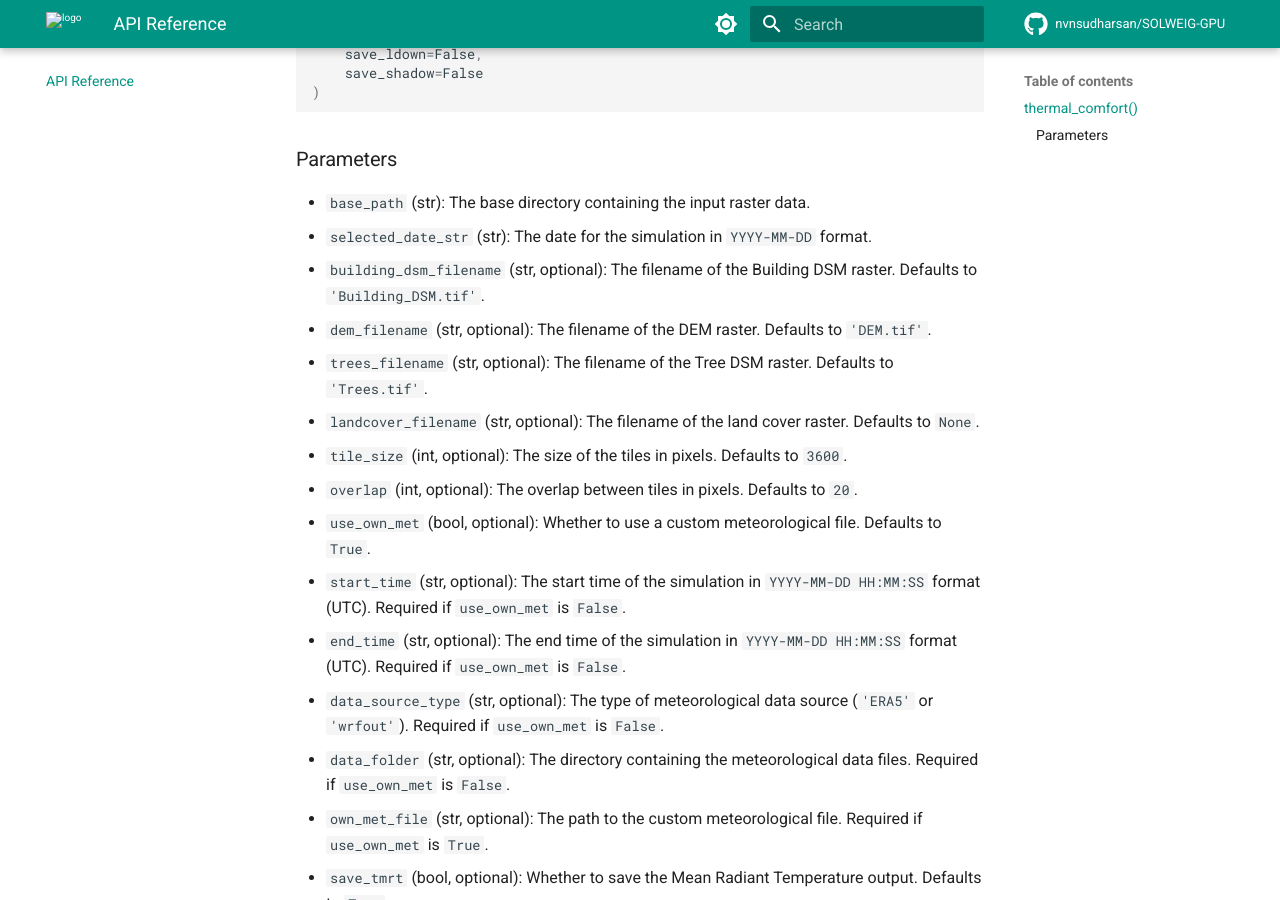
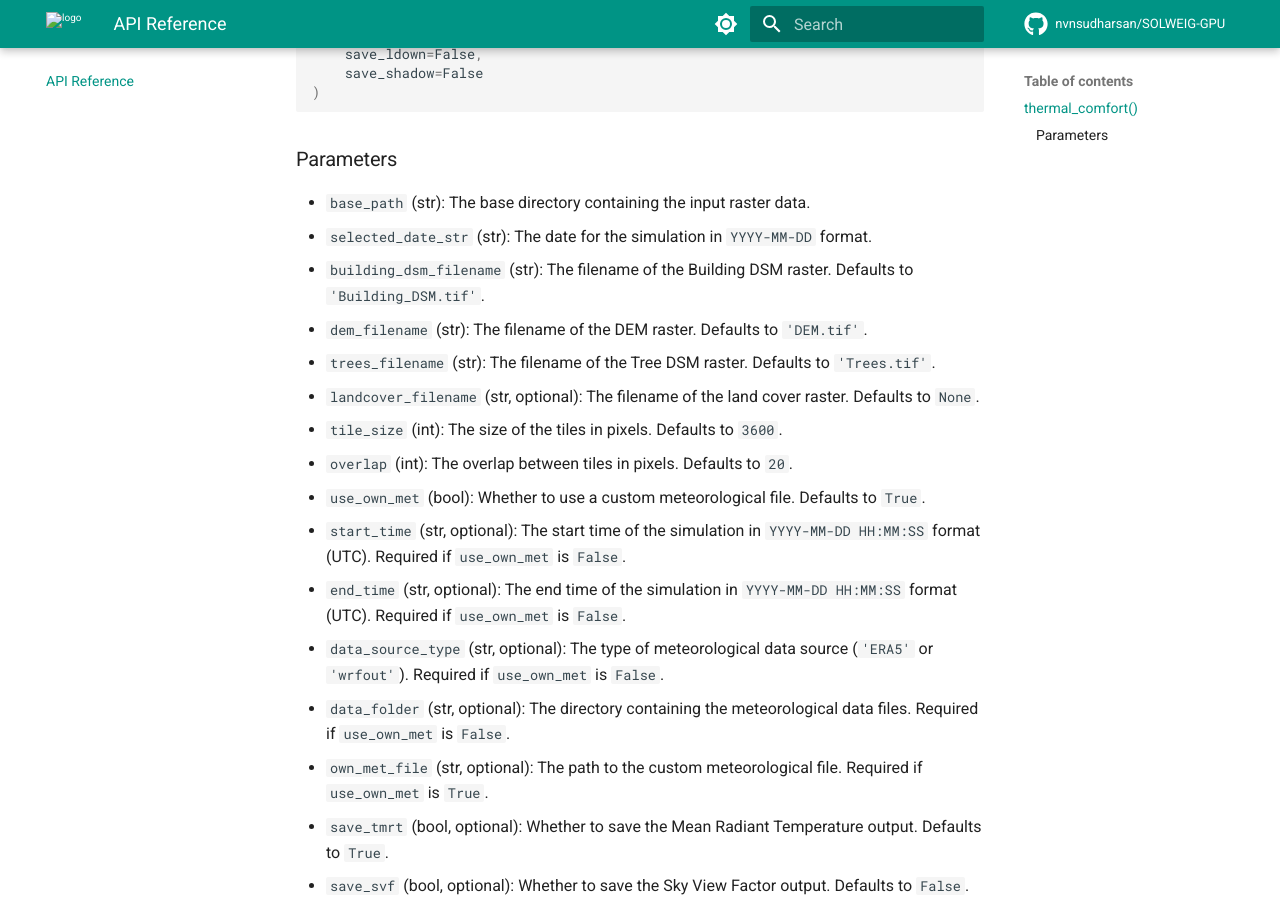
Before and after one commit to nvnsudharsan/SOLWEIG-GPU, an MkDocs documentation site: the page built from docs/api_reference.md, in a window 1280 px wide and 900 px high, scrolled down 812 px. Built offline with MkDocs 1.6.1 and Material for MkDocs 9.7.7, drawn with Linux system fonts in a browser that asks for light colours; comment, search, counter and statistics services are not loaded; the version menu is left out.

Commit message:
Update api_reference.md

```diff
--- a/docs/api_reference.md
+++ b/docs/api_reference.md
@@ -38,13 +38,13 @@ thermal_comfort(
 
 -   `base_path` (str): The base directory containing the input raster data.
 -   `selected_date_str` (str): The date for the simulation in `YYYY-MM-DD` format.
--   `building_dsm_filename` (str, optional): The filename of the Building DSM raster. Defaults to `'Building_DSM.tif'`.
--   `dem_filename` (str, optional): The filename of the DEM raster. Defaults to `'DEM.tif'`.
--   `trees_filename` (str, optional): The filename of the Tree DSM raster. Defaults to `'Trees.tif'`.
+-   `building_dsm_filename` (str): The filename of the Building DSM raster. Defaults to `'Building_DSM.tif'`.
+-   `dem_filename` (str): The filename of the DEM raster. Defaults to `'DEM.tif'`.
+-   `trees_filename` (str): The filename of the Tree DSM raster. Defaults to `'Trees.tif'`.
 -   `landcover_filename` (str, optional): The filename of the land cover raster. Defaults to `None`.
--   `tile_size` (int, optional): The size of the tiles in pixels. Defaults to `3600`.
--   `overlap` (int, optional): The overlap between tiles in pixels. Defaults to `20`.
--   `use_own_met` (bool, optional): Whether to use a custom meteorological file. Defaults to `True`.
+-   `tile_size` (int): The size of the tiles in pixels. Defaults to `3600`.
+-   `overlap` (int): The overlap between tiles in pixels. Defaults to `20`.
+-   `use_own_met` (bool): Whether to use a custom meteorological file. Defaults to `True`.
 -   `start_time` (str, optional): The start time of the simulation in `YYYY-MM-DD HH:MM:SS` format (UTC). Required if `use_own_met` is `False`.
 -   `end_time` (str, optional): The end time of the simulation in `YYYY-MM-DD HH:MM:SS` format (UTC). Required if `use_own_met` is `False`.
 -   `data_source_type` (str, optional): The type of meteorological data source (`'ERA5'` or `'wrfout'`). Required if `use_own_met` is `False`.
```
